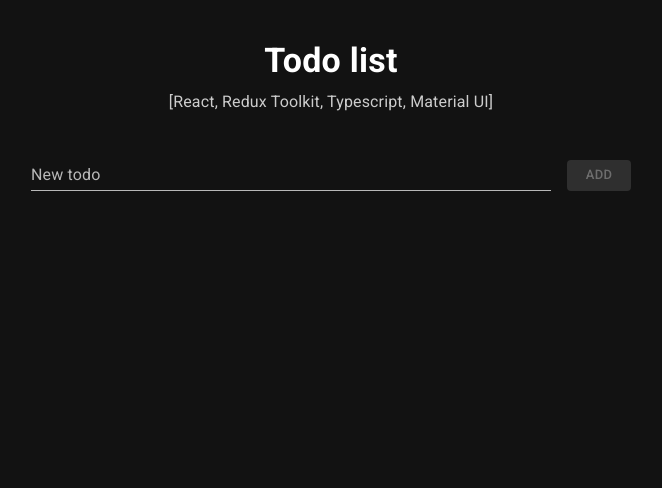
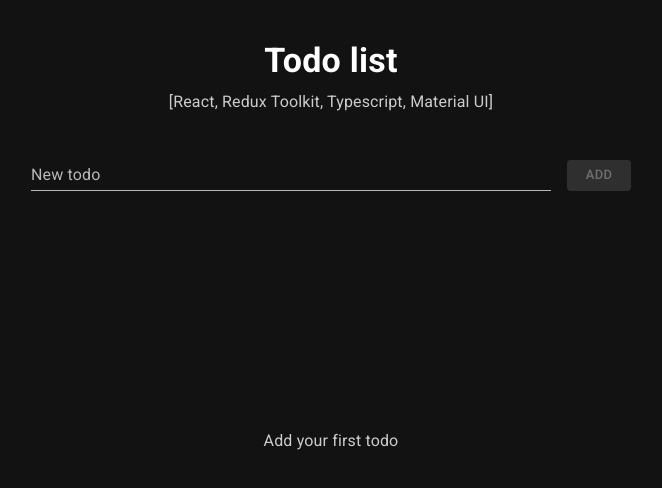
Before and after one commit to plesh9/todo-react, a React (Create React App) app: page / in a window 1280 px wide. Shown: the top 488 px of the page, without its empty margins (309-971 px from the left). Built offline with nearby package versions, Linux system fonts and the light colour scheme.

Commit message:
add empty todos

```diff
--- /dev/null
+++ b/src/components/TodoList/Todo/NoTodos.tsx
@@ -0,0 +1,18 @@
+import { Box, Typography } from '@mui/material';
+
+function NoTodos() {
+    return (
+        <Box
+            display="flex"
+            alignItems="center"
+            justifyContent="center"
+            minHeight="500px"
+        >
+            <Typography color="#ccc">
+                Add your first todo
+            </Typography>
+        </Box>
+    )
+}
+
+export default NoTodos
--- a/src/components/TodoList/Todos.tsx
+++ b/src/components/TodoList/Todos.tsx
@@ -5,6 +5,7 @@
 import { useTodo } from '../../hooks/useTodo';
 import Todo from './Todo/Todo';
 import NewTodo from './Todo/NewTodo';
+import NoTodos from './Todo/NoTodos';
 
 function Todos() {
   const { todos } = useAppSelector(state => state.todoList)
@@ -18,11 +19,16 @@
     <Box component="section">
       <Container maxWidth="xl">
         <NewTodo />
-        <Grid container spacing={3} mt={4}>
-          {todos.map((todo) => (
-            <Todo todo={todo} key={todo.todoId} />
-          ))}
-        </Grid>
+        {todos.length
+          ?
+          <Grid container spacing={3} mt={4}>
+            {todos.map((todo) => (
+              <Todo todo={todo} key={todo.todoId} />
+            ))}
+          </Grid>
+          :
+          <NoTodos />
+        }
       </Container>
     </Box>
   );
```
